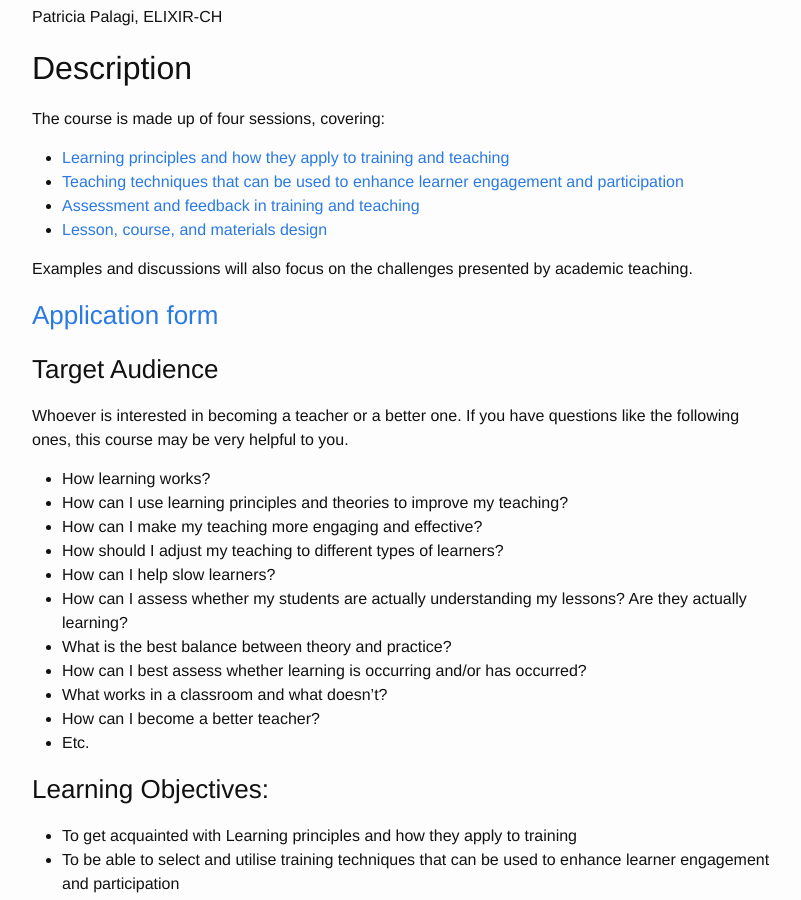
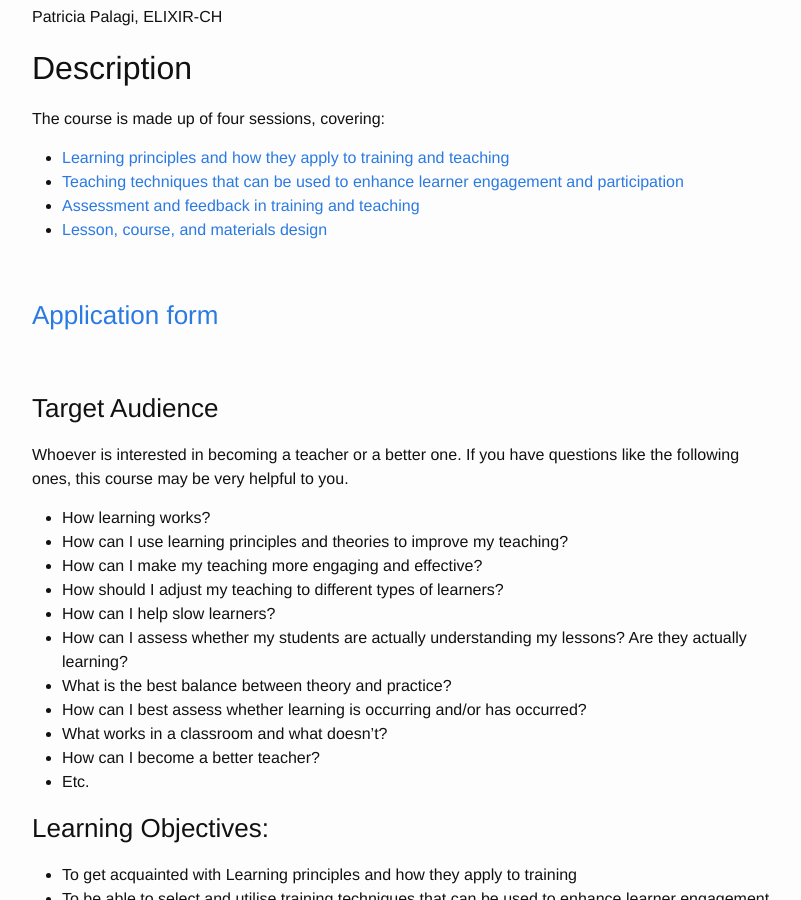
Before and after one commit to ELIXIR-IIB-training/website, a Jekyll site: the page built from _posts/2018-01-11-train-the-trainer-lausanne.md, in a window 1280 px wide and 900 px high, scrolled down 1097 px. Shown: the whole window, without its empty margins (238-1039 px from the left). Built offline with Jekyll 4.4.1, drawn with Linux system fonts in a browser that asks for light colours.

```diff
--- a/_posts/2018-01-11-train-the-trainer-lausanne.md
+++ b/_posts/2018-01-11-train-the-trainer-lausanne.md
@@ -46,9 +46,9 @@ The course is made up of four sessions, covering:
 * [Assessment and feedback in training and teaching](https://github.com/TrainTheTrainer/EXCELERATE-TtT/blob/master/TtT_session_3.md)
 * [Lesson, course, and materials design](https://github.com/TrainTheTrainer/EXCELERATE-TtT/blob/master/TtT_session_4.md)
 
-Examples and discussions will also focus on the challenges presented by academic teaching.
-
+<br>
 ### [Application form](https://goo.gl/forms/RMm1PgFffkpYyJX12)
+<br>
 
 ### Target Audience
 Whoever is interested in becoming a teacher or a better one.
@@ -79,7 +79,8 @@ If you have questions like the following ones, this course may be very helpful t
  * Learners can develop assessment questionnaires
  * Learners can enumerate types of materials needed for each part of a training session or course
 
----
+<br>
+<br>
 
 # Preliminary Programme
 
```
